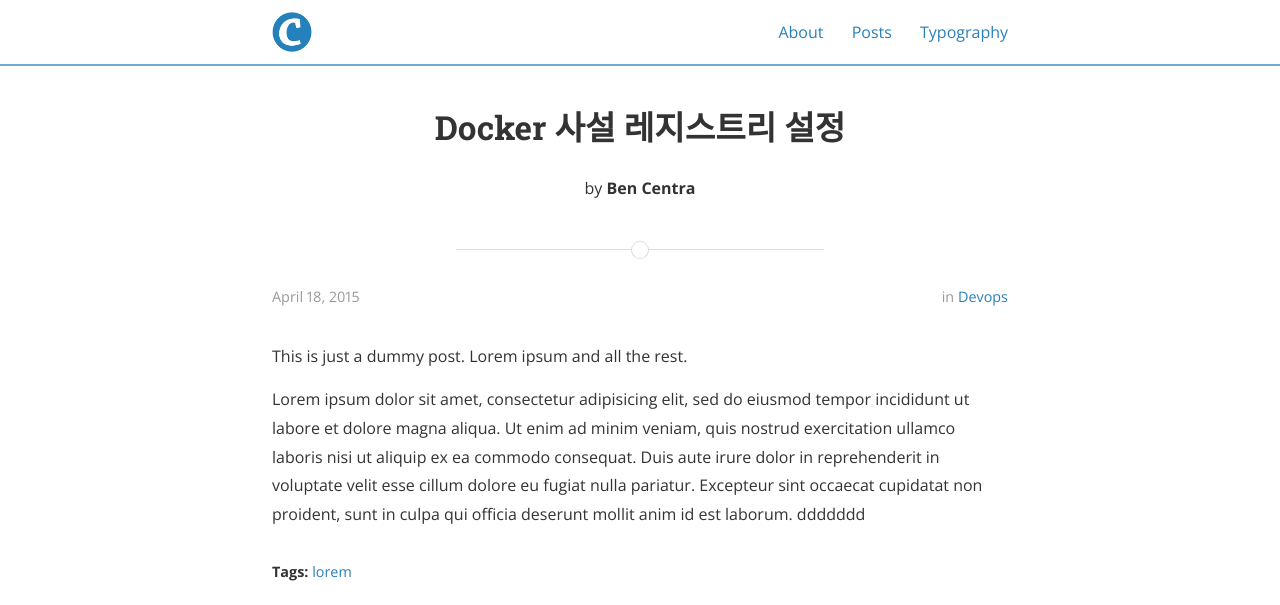
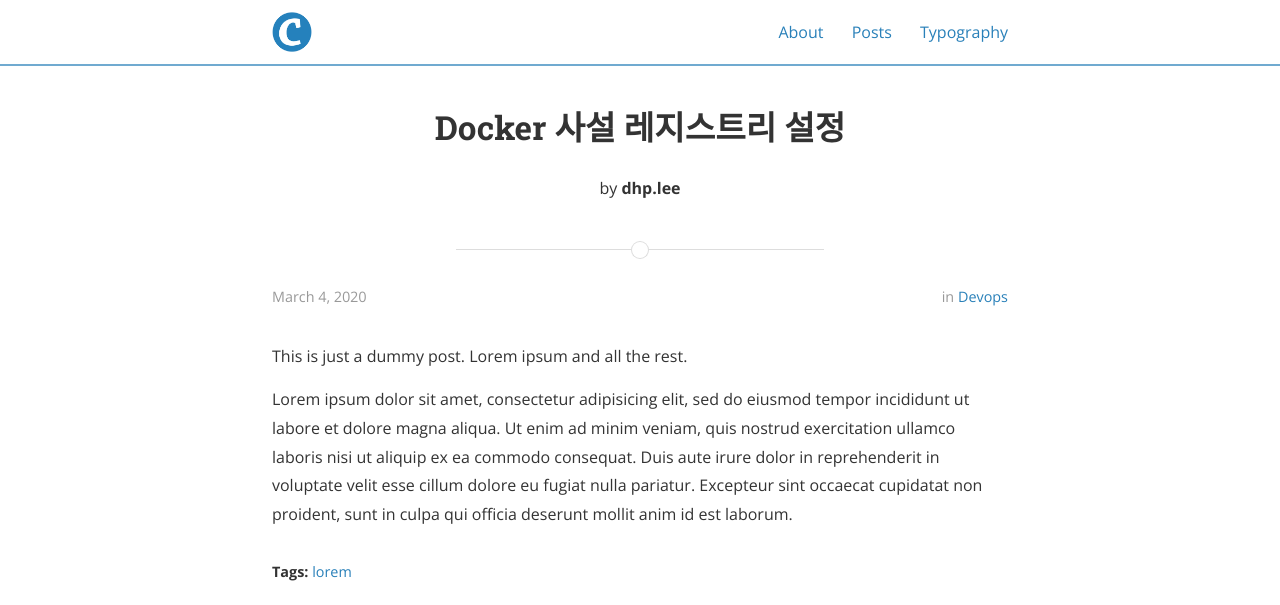
Before and after one commit to elasticboy/elasticboy.github.io, a Jekyll site: the page built from _posts/2020-03-04-docker-private-registry.md, in a window 1280 px wide. Shown: the top 605 px of the page. Built offline with Jekyll 4.4.1, drawn with Linux system fonts in a browser that asks for light colours; nearby versions of some CDN libraries.

Commit message:
md file update

```diff
--- a/_posts/2020-03-04-docker-private-registry.md
+++ b/_posts/2020-03-04-docker-private-registry.md
@@ -1,8 +1,8 @@
 ---
 layout: post
 title:  "Docker 사설 레지스트리 설정"
-date:   2015-04-18T14:25:52-05:00
-author: Ben Centra
+date:   2020-03-04T21:25:52-00:00
+author: dhp.lee
 categories: DevOps
 tags: lorem
 ---
@@ -17,4 +17,3 @@ quis nostrud exercitation ullamco laboris nisi ut aliquip ex ea commodo
 consequat. Duis aute irure dolor in reprehenderit in voluptate velit esse
 cillum dolore eu fugiat nulla pariatur. Excepteur sint occaecat cupidatat non
 proident, sunt in culpa qui officia deserunt mollit anim id est laborum.
-ddddddd
```
Also changed, not shown: _posts/2020-03-04-docker-init.md (+1 -1 lines), index.md (line endings or trailing spaces).
